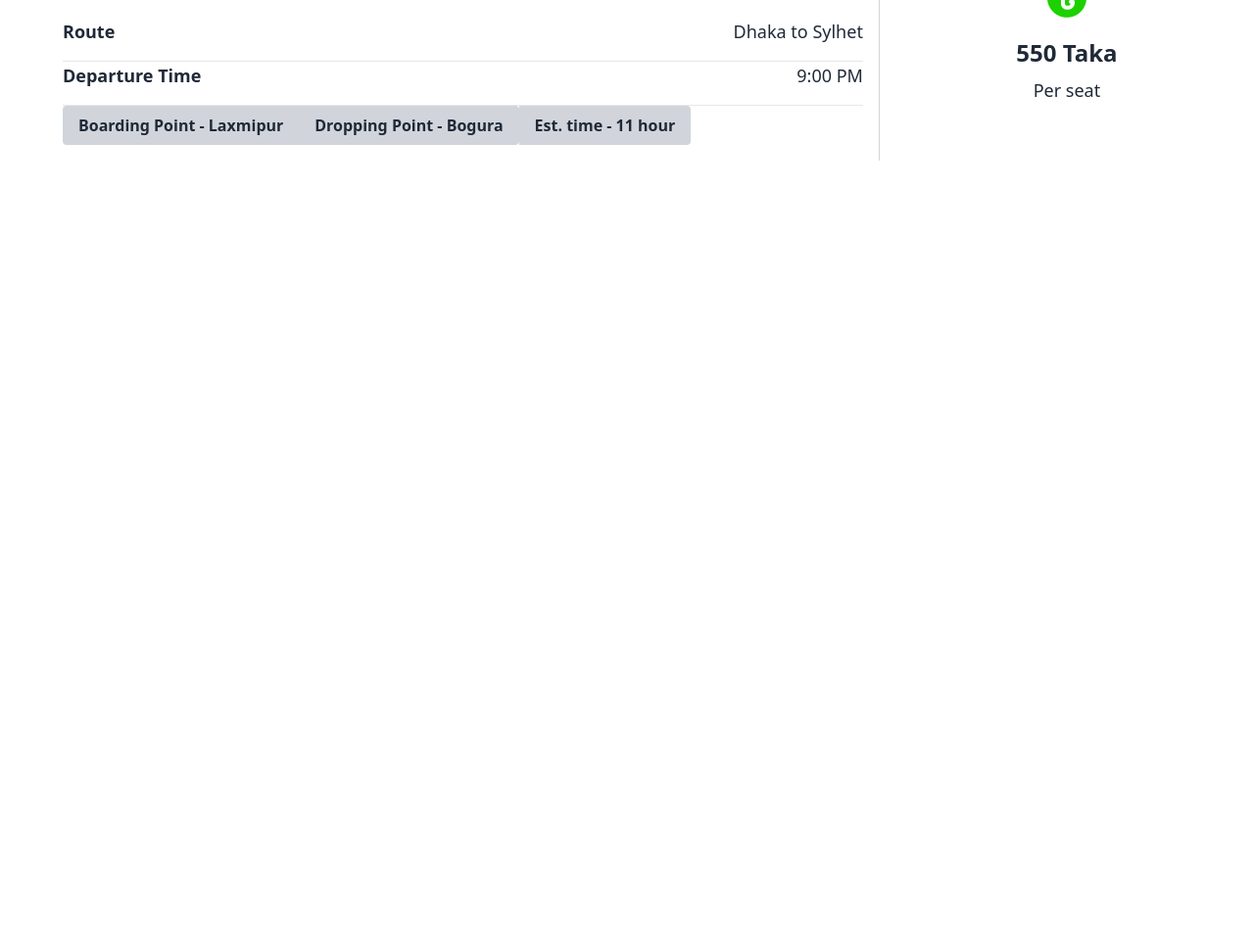
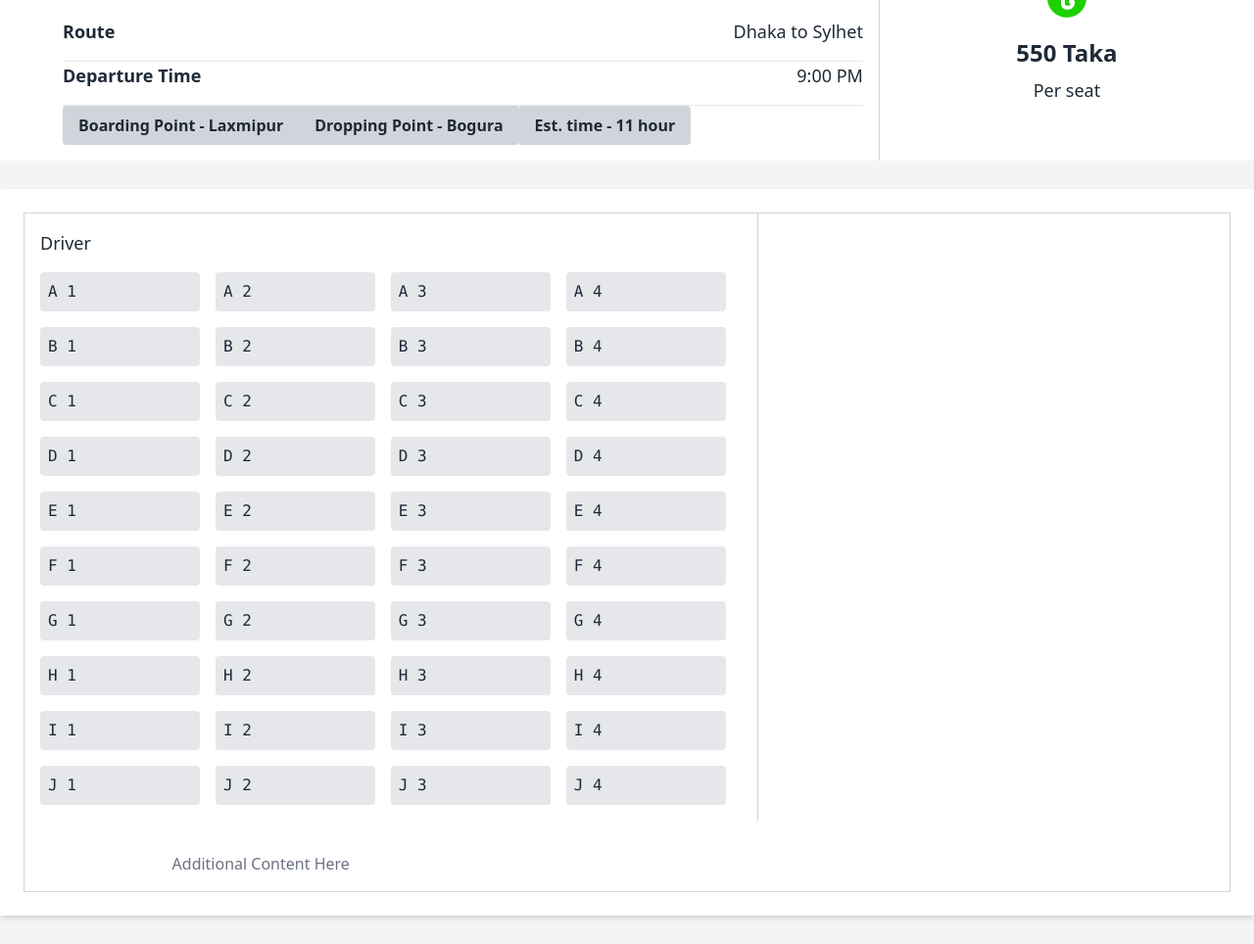
Before and after one commit to shahadot99999/bus-tricket, a plain HTML site: page index.html in a window 1280 px wide. Shown: the part 916-1880 px from the top of the page at 98% size. Before the commit the page ends 1080 px from the top, so only its background shows below. Drawn offline with nearby package versions, Linux system fonts and the light colour scheme.

Commit message:
Selected Your Seat modify

```diff
--- a/index.html
+++ b/index.html
@@ -164,7 +164,70 @@
 
 
     <!-- Selected Your Seat start -->
+   <section class="bg-gray-100 min-h-screen flex items-center justify-center">
+    <div class="container mx-auto bg-white shadow-md p-6">
+        <div class="grid grid-cols-1 md:grid-cols-5 border border-gray-300 gap-4">
+            <!-- First Column (Seats) -->
+            <div class="md:col-span-3 p-4 grid grid-cols-4 gap-4">
+                <!-- Driver Icon -->
+                <div class="col-span-4 flex items-center">
 
+                    <span class="text-gray-800 text-lg">Driver</span>
+                </div>
+
+                <!-- Generating 40 Seats -->
+                <kbd class="p-2 bg-gray-200 text-gray-800 rounded">A 1</kbd>
+                <kbd class="p-2 bg-gray-200 text-gray-800 rounded">A 2</kbd>
+                <kbd class="p-2 bg-gray-200 text-gray-800 rounded">A 3</kbd>
+                <kbd class="p-2 bg-gray-200 text-gray-800 rounded">A 4</kbd>
+                <kbd class="p-2 bg-gray-200 text-gray-800 rounded">B 1</kbd>
+                <kbd class="p-2 bg-gray-200 text-gray-800 rounded">B 2</kbd>
+                <kbd class="p-2 bg-gray-200 text-gray-800 rounded">B 3</kbd>
+                <kbd class="p-2 bg-gray-200 text-gray-800 rounded">B 4</kbd>
+                <kbd class="p-2 bg-gray-200 text-gray-800 rounded">C 1</kbd>
+                <kbd class="p-2 bg-gray-200 text-gray-800 rounded">C 2</kbd>
+                <kbd class="p-2 bg-gray-200 text-gray-800 rounded">C 3</kbd>
+                <kbd class="p-2 bg-gray-200 text-gray-800 rounded">C 4</kbd>
+                <kbd class="p-2 bg-gray-200 text-gray-800 rounded">D 1</kbd>
+                <kbd class="p-2 bg-gray-200 text-gray-800 rounded">D 2</kbd>
+                <kbd class="p-2 bg-gray-200 text-gray-800 rounded">D 3</kbd>
+                <kbd class="p-2 bg-gray-200 text-gray-800 rounded">D 4</kbd>
+                <kbd class="p-2 bg-gray-200 text-gray-800 rounded">E 1</kbd>
+                <kbd class="p-2 bg-gray-200 text-gray-800 rounded">E 2</kbd>
+                <kbd class="p-2 bg-gray-200 text-gray-800 rounded">E 3</kbd>
+                <kbd class="p-2 bg-gray-200 text-gray-800 rounded">E 4</kbd>
+                <kbd class="p-2 bg-gray-200 text-gray-800 rounded">F 1</kbd>
+                <kbd class="p-2 bg-gray-200 text-gray-800 rounded">F 2</kbd>
+                <kbd class="p-2 bg-gray-200 text-gray-800 rounded">F 3</kbd>
+                <kbd class="p-2 bg-gray-200 text-gray-800 rounded">F 4</kbd>
+                <kbd class="p-2 bg-gray-200 text-gray-800 rounded">G 1</kbd>
+                <kbd class="p-2 bg-gray-200 text-gray-800 rounded">G 2</kbd>
+                <kbd class="p-2 bg-gray-200 text-gray-800 rounded">G 3</kbd>
+                <kbd class="p-2 bg-gray-200 text-gray-800 rounded">G 4</kbd>
+                <kbd class="p-2 bg-gray-200 text-gray-800 rounded">H 1</kbd>
+                <kbd class="p-2 bg-gray-200 text-gray-800 rounded">H 2</kbd>
+                <kbd class="p-2 bg-gray-200 text-gray-800 rounded">H 3</kbd>
+                <kbd class="p-2 bg-gray-200 text-gray-800 rounded">H 4</kbd>
+                <kbd class="p-2 bg-gray-200 text-gray-800 rounded">I 1</kbd>
+                <kbd class="p-2 bg-gray-200 text-gray-800 rounded">I 2</kbd>
+                <kbd class="p-2 bg-gray-200 text-gray-800 rounded">I 3</kbd>
+                <kbd class="p-2 bg-gray-200 text-gray-800 rounded">I 4</kbd>
+                <kbd class="p-2 bg-gray-200 text-gray-800 rounded">J 1</kbd>
+                <kbd class="p-2 bg-gray-200 text-gray-800 rounded">J 2</kbd>
+                <kbd class="p-2 bg-gray-200 text-gray-800 rounded">J 3</kbd>
+                <kbd class="p-2 bg-gray-200 text-gray-800 rounded">J 4</kbd>
+            </div>
+
+            <!-- Vertical Separator (Hidden on Mobile) -->
+            <div class="hidden md:block border-l border-gray-300"></div>
+
+            <!-- Second Column (Empty/Other Content) -->
+            <div class="md:col-span-2 p-4 flex items-center justify-center">
+                <p class="text-gray-500">Additional Content Here</p>
+            </div>
+        </div>
+    </div>
+   </section>
     <!-- Selected Your Seat End -->
 
 
```
